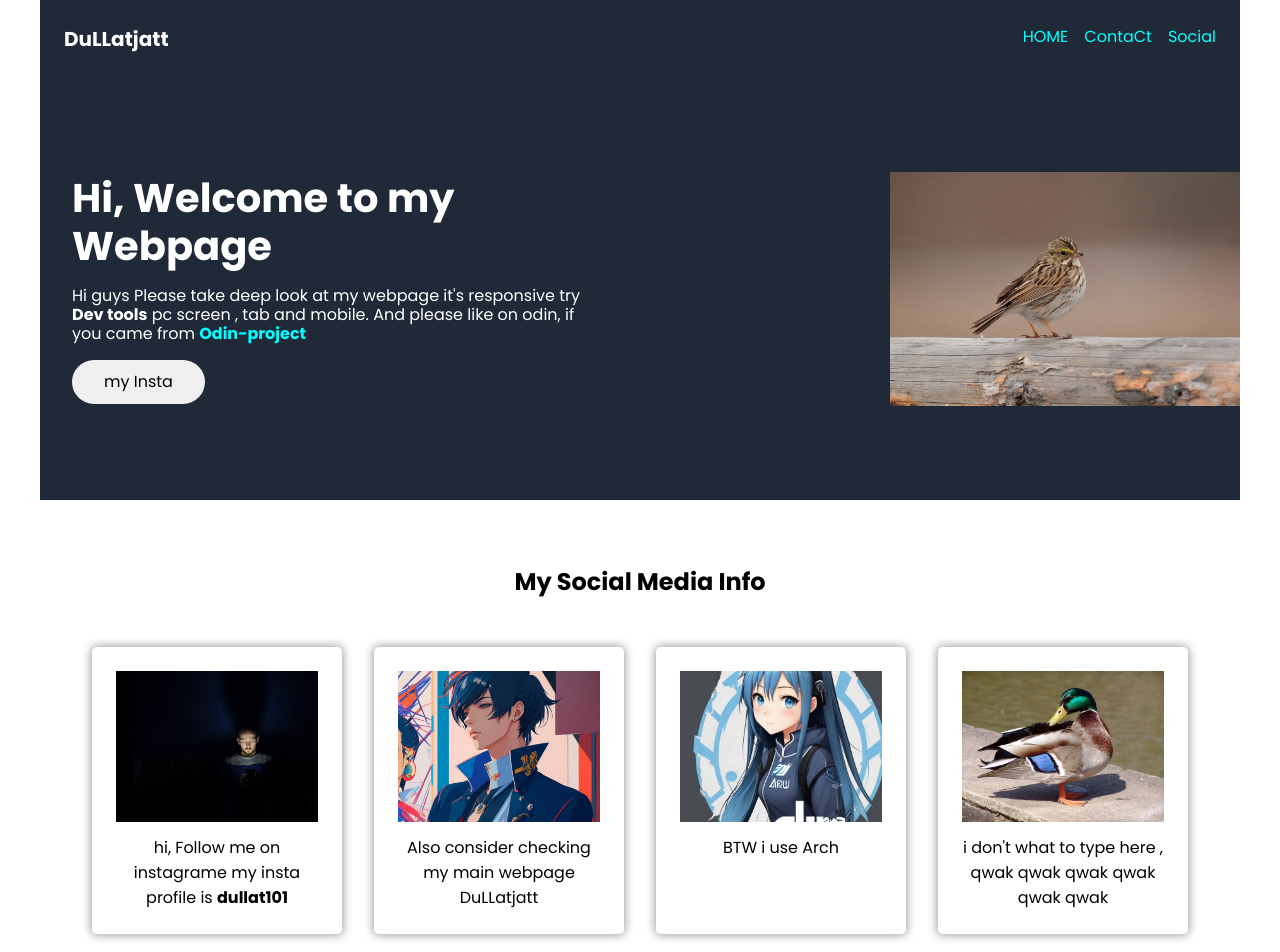
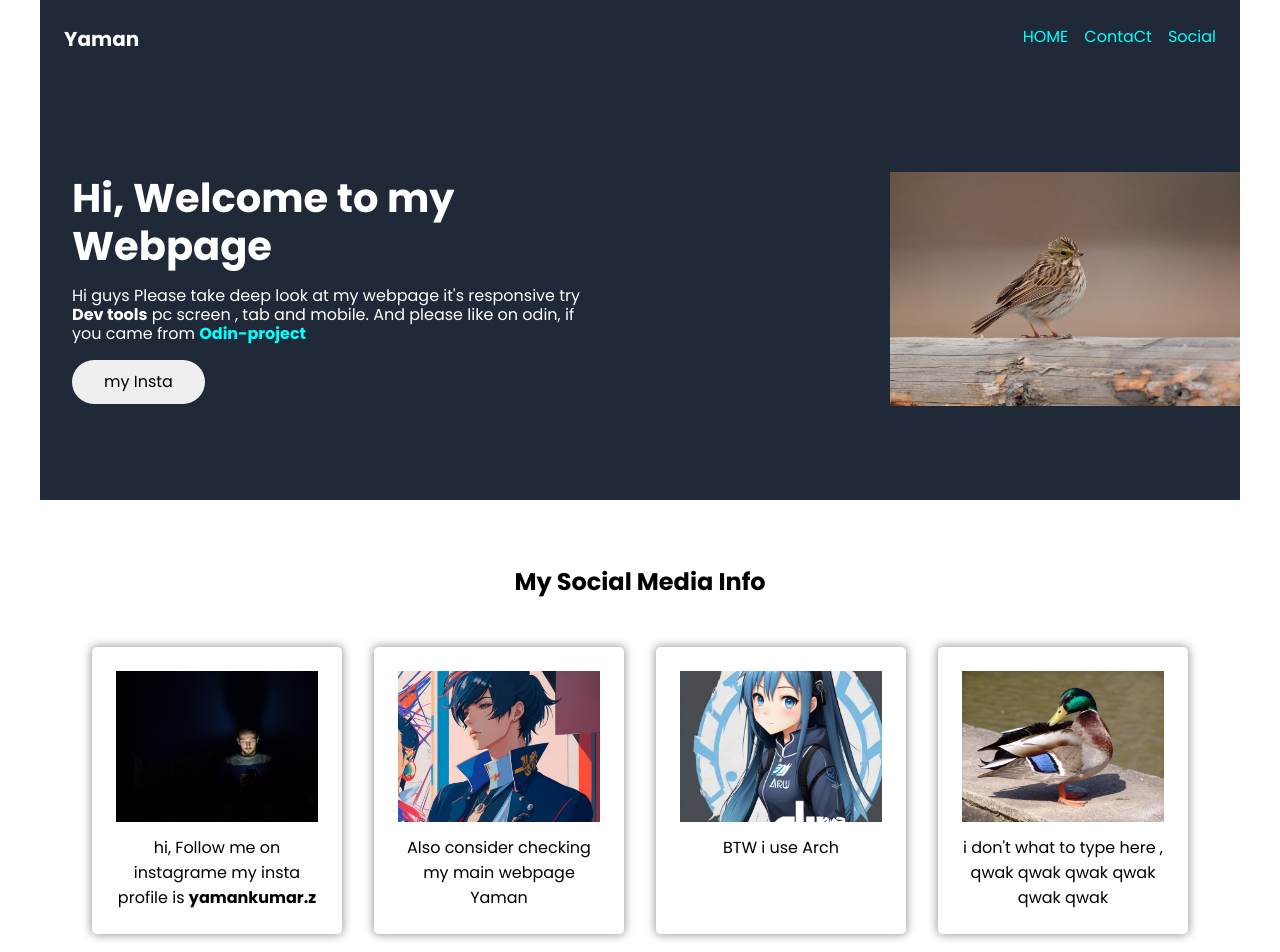
Before and after one commit to Yaman79/landingPage, a plain HTML site: page index.html in a window 1280 px wide. Shown: the top 952 px of the page. Drawn offline with Linux system fonts and the light colour scheme.

Commit message:
Update index.html

```diff
--- a/index.html
+++ b/index.html
@@ -3,7 +3,7 @@
 <head>
     <meta charset="UTF-8">
     <meta name="viewport" content="width=device-width, initial-scale=1.0">
-    <title>DuLLatjatt</title>
+    <title>Yaman</title>
     <link rel="preconnect" href="https://fonts.googleapis.com">
 <link rel="preconnect" href="https://fonts.gstatic.com" crossorigin>
 <link href="https://fonts.googleapis.com/css2?family=Poppins:wght@400;600;700&display=swap" rel="stylesheet">
@@ -12,12 +12,12 @@
 <body>
     <div class="wrapper">
         <div class="primary-header">
-            <p class="logo">DuLLatjatt</p>
+            <p class="logo">Yaman</p>
             <nav>
                 <ul class="primary-navigation">
                     <li><a href="#">HOME</a></li>
                     <li><a href="#">ContaCt</a></li>
-                    <li><a href="https://www.instagram.com/dullat101/" target="_blank">Social</a></li>
+                    <li><a href="https://www.instagram.com/yamankumar.z/" target="_blank">Social</a></li>
                 </ul>
             </nav>
         </div>
@@ -26,7 +26,7 @@
                 <h1>Hi, Welcome to my Webpage</h1>
                 <p>Hi guys Please take deep look at my webpage it's responsive try <b>Dev tools</b> pc screen , tab and mobile. And please like on odin, if you came from
                 <a href="https://www.theodinproject.com" target="_blank"><b>Odin-project</b></a></p>
-                <button class="btn"><a href="https://www.instagram.com/dullat101/" target="_blank">my Insta</a></button>
+                <button class="btn"><a href="https://www.instagram.com/yamankumar.z/" target="_blank">my Insta</a></button>
             </div>
             <div class="right">
                 <img src="images/savannah-sparrow-8194943_1280.webp" alt="">
@@ -37,13 +37,13 @@
             <div class="card-container">
                 <div class="card">
                     <div class="card-image"></div>
-                    <p>hi, Follow me on instagrame my insta profile is <b>dullat101</b>
+                    <p>hi, Follow me on instagrame my insta profile is <b>yamankumar.z</b>
                     </p>
                 </div>
                 <div class="card">
                     <div class="card-image image-2"></div>
                     <p>Also consider checking my main webpage
-                        DuLLatjatt
+                        Yaman
                     </p>
                 </div>
                 <div class="card">
@@ -68,7 +68,7 @@
                     <p class="cta-title">My GitHub profile & main Web</p>
                     <p>Visit my main webpage <a href="https://dullatjatt.000webhostapp.com/" target="_blank">Here.</a></p>
                 </div>
-                <button class="btn btn-message"><a href="https://github.com/Dullat" target="_blank">GitHub</a></button>
+                <button class="btn btn-message"><a href="https://github.com/Yaman79" target="_blank">GitHub</a></button>
             </div>
         </div>
         <div class="footer">
```
